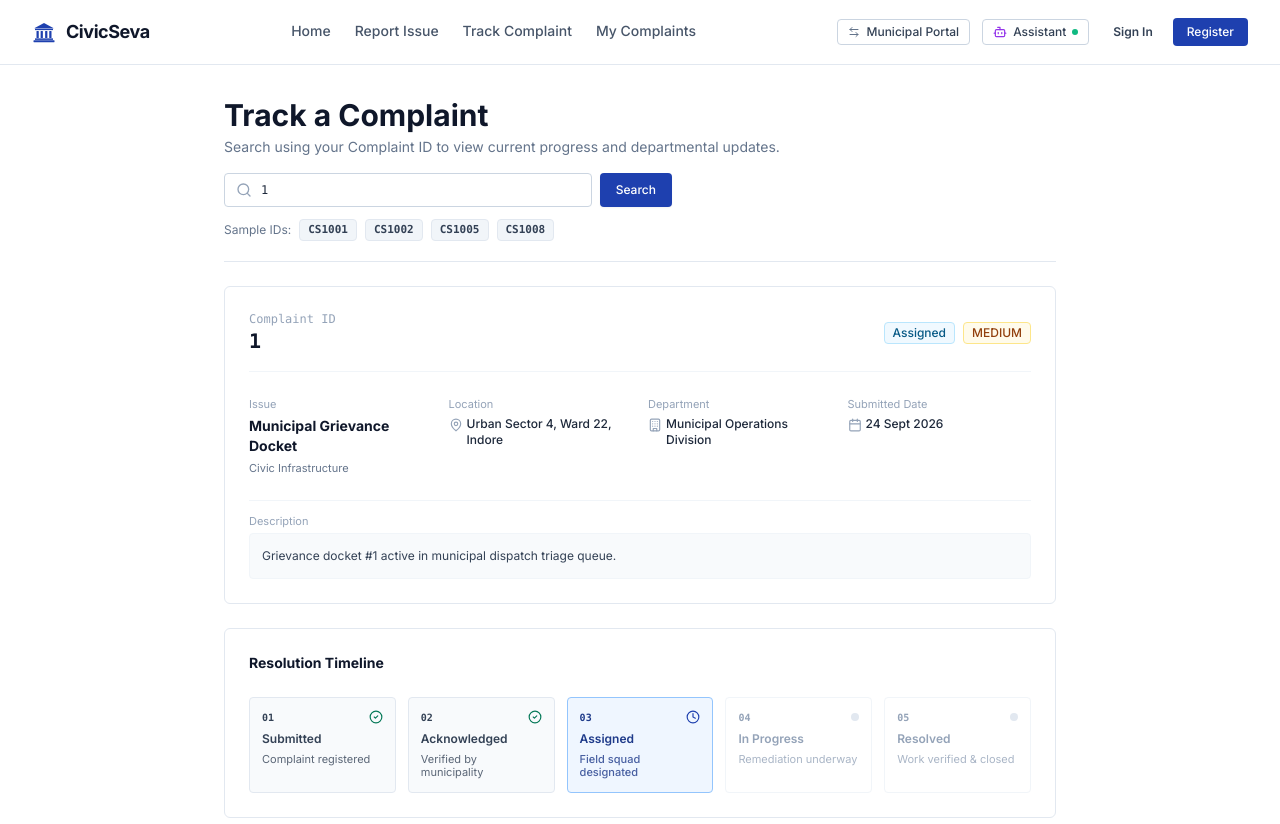
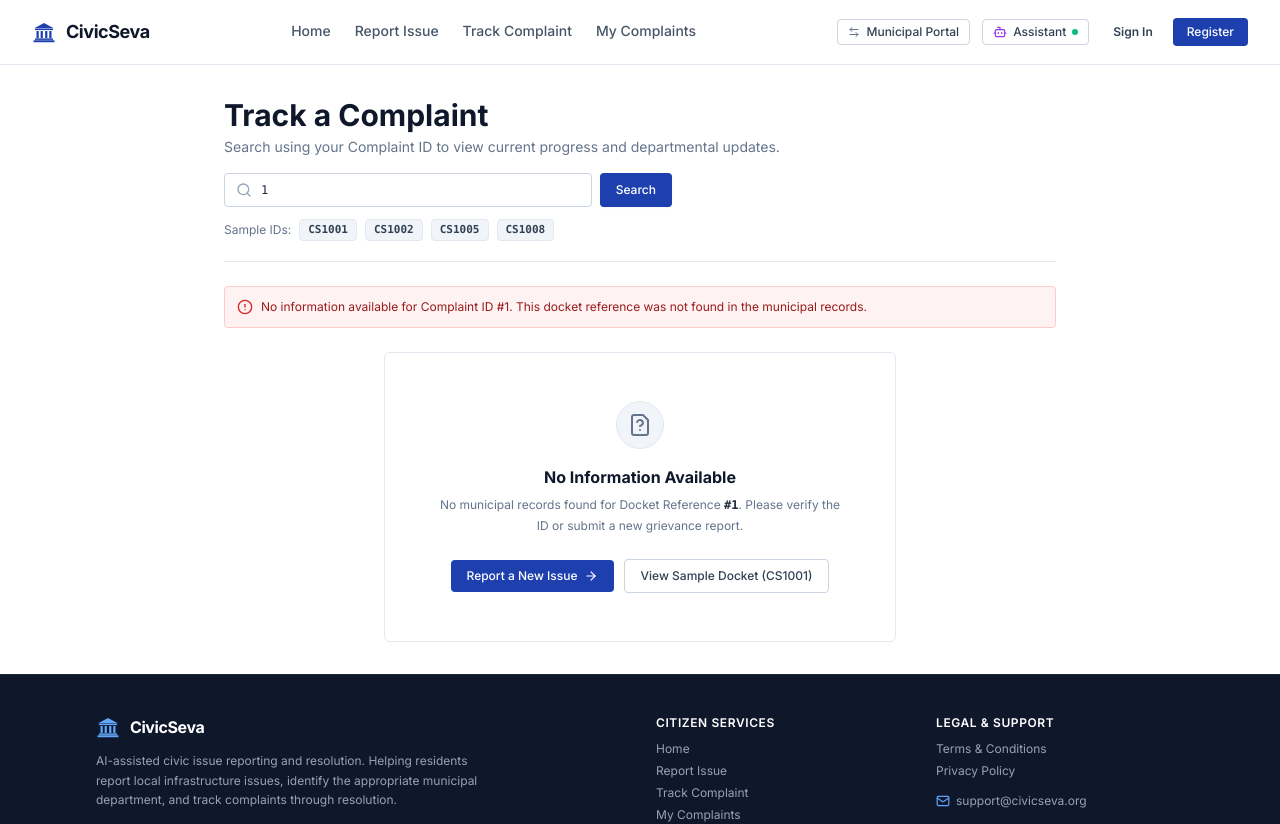
Before and after one commit to AarthShah/SevaAI, a React (Vite) app in the folder frontend/: page /track/1 in a window 1280 px wide. Shown: the top 824 px of the page. Built offline with nearby package versions, Linux system fonts and the light colour scheme; no server answers.

Commit message:
fix(track): show no information available for non-existent IDs instead of random mock data

```diff
--- a/frontend/src/pages/TrackComplaintPage.jsx
+++ b/frontend/src/pages/TrackComplaintPage.jsx
@@ -1,6 +1,6 @@
 import React, { useState, useEffect } from 'react';
 import { useParams, Link, useNavigate } from 'react-router-dom';
-import { Search, Clock, CheckCircle2, AlertCircle, RefreshCw, MapPin, Building, Calendar, ArrowRight } from 'lucide-react';
+import { Search, Clock, CheckCircle2, AlertCircle, RefreshCw, MapPin, Building, Calendar, ArrowRight, FileQuestion } from 'lucide-react';
 import { complaintApi } from '../api/complaintApi';
 import { StatusBadge, SeverityBadge } from '../components/StatusBadge';
 import { useAssistantContext } from '../context/AssistantContext';
@@ -41,15 +41,25 @@ export const TrackComplaintPage = () => {
 
   const fetchComplaint = async (targetId, isSilent = false) => {
     if (!targetId) return;
-    if (!isSilent) setLoading(true);
-    setError(null);
+    if (!isSilent) {
+      setLoading(true);
+      setError(null);
+    }
+
+    const cleanId = targetId.trim().toUpperCase();
 
     try {
-      const data = await complaintApi.getComplaintById(targetId.trim().toUpperCase());
-      setComplaint(data);
-    } catch {
-      // In case backend is unreachable or ticket not found, provide realistic fallback for testing
-      if (targetId.toUpperCase() === 'CS1001') {
+      const data = await complaintApi.getComplaintById(cleanId);
+      if (data && data.id) {
+        setComplaint(data);
+        setError(null);
+      } else {
+        setComplaint(null);
+        setError(`No information available for Complaint ID #${cleanId}. Please check the ID or verify that it was submitted correctly.`);
+      }
+    } catch (err) {
+      // In case backend is unreachable during demo testing, support standard seeded samples only
+      if (cleanId === 'CS1001') {
         setComplaint({
           id: 'CS1001',
           issue_type: 'Pothole / Road Damage',
@@ -61,7 +71,7 @@ export const TrackComplaintPage = () => {
           created_at: new Date(Date.now() - 2 * 86400000).toISOString(),
           description: 'Deep road surface pothole reported near junction.'
         });
-      } else if (targetId.toUpperCase() === 'CS1002') {
+      } else if (cleanId === 'CS1002') {
         setComplaint({
           id: 'CS1002',
           issue_type: 'Garbage Accumulation',
@@ -73,46 +83,13 @@ export const TrackComplaintPage = () => {
           created_at: new Date(Date.now() - 4 * 86400000).toISOString(),
           description: 'Accumulated commercial solid waste cleared by morning sanitation squad.'
         });
-      } else if (targetId.toUpperCase() === 'CS1005' || targetId.toUpperCase() === 'CS1039') {
-        setComplaint({
-          id: targetId.toUpperCase(),
-          issue_type: 'Road Cavitation / Deep Pothole',
-          category: 'Road Infrastructure',
-          address: 'Shivajinagar Junction Arterial Crossing, Indore',
-          department_name: 'Road Department',
-          status: 'Assigned',
-          severity: 'HIGH',
-          created_at: new Date(Date.now() - 1 * 86400000).toISOString(),
-          description: 'Large asphalt crater causing vehicle avoidance hazard and rim damage risk.'
-        });
-      } else if (targetId.toUpperCase() === 'CS1008') {
-        setComplaint({
-          id: 'CS1008',
-          issue_type: 'Streetlight Fixture Outage',
-          category: 'Street Lighting',
-          address: 'Outer Bypass Highway KM 14, Indore',
-          department_name: 'Electricity Department',
-          status: 'In Progress',
-          severity: 'HIGH',
-          created_at: new Date(Date.now() - 3 * 86400000).toISOString(),
-          description: 'High-mast luminaire blackout across 200m road section.'
-        });
       } else {
-        // Generic fallback for any ID
-        setComplaint({
-          id: targetId.toUpperCase(),
-          issue_type: 'Municipal Grievance Docket',
-          category: 'Civic Infrastructure',
-          address: 'Urban Sector 4, Ward 22, Indore',
-          department_name: 'Municipal Operations Division',
-          status: 'Assigned',
-          severity: 'MEDIUM',
-          created_at: new Date(Date.now() - 2 * 86400000).toISOString(),
-          description: `Grievance docket #${targetId.toUpperCase()} active in municipal dispatch triage queue.`
-        });
+        // Unknown or non-existent ID - Never show random mock data
+        setComplaint(null);
+        setError(`No information available for Complaint ID #${cleanId}. This docket reference was not found in the municipal records.`);
       }
     } finally {
-      setLoading(false);
+      if (!isSilent) setLoading(false);
     }
   };
 
@@ -123,7 +100,13 @@ export const TrackComplaintPage = () => {
     fetchComplaint(activeTrackingId);
 
     const interval = setInterval(() => {
-      fetchComplaint(activeTrackingId, true);
+      // Only poll if complaint is loaded and not closed
+      setComplaint((curr) => {
+        if (curr && curr.id) {
+          fetchComplaint(activeTrackingId, true);
+        }
+        return curr;
+      });
     }, 3500);
 
     return () => clearInterval(interval);
@@ -215,6 +198,39 @@ export const TrackComplaintPage = () => {
         <div className="p-12 text-center text-slate-500 text-xs flex items-center justify-center gap-2">
           <RefreshCw className="w-4 h-4 animate-spin text-blue-800" />
           <span>Retrieving complaint status...</span>
+        </div>
+      )}
+
+      {/* Empty State when no information is available */}
+      {!complaint && !loading && (
+        <div className="bg-white border border-slate-200 rounded-md p-8 sm:p-12 text-center max-w-lg mx-auto space-y-4 shadow-xs">
+          <div className="w-12 h-12 rounded-full bg-slate-100 text-slate-500 mx-auto flex items-center justify-center border border-slate-200">
+            <FileQuestion className="w-6 h-6 text-slate-500" />
+          </div>
+          <div className="space-y-1.5">
+            <h3 className="text-base font-bold text-slate-900">
+              No Information Available
+            </h3>
+            <p className="text-xs text-slate-500 leading-relaxed">
+              No municipal records found for Docket Reference <span className="font-mono font-semibold text-slate-800">#{activeTrackingId}</span>. Please verify the ID or submit a new grievance report.
+            </p>
+          </div>
+          <div className="pt-2 flex flex-col sm:flex-row items-center justify-center gap-2.5">
+            <Link
+              to="/report"
+              className="px-4 py-2 rounded bg-blue-800 hover:bg-blue-900 text-white font-medium text-xs transition shadow-xs flex items-center gap-1.5"
+            >
+              <span>Report a New Issue</span>
+              <ArrowRight className="w-3.5 h-3.5" />
+            </Link>
+            <button
+              type="button"
+              onClick={() => handleSelectSample('CS1001')}
+              className="px-4 py-2 rounded border border-slate-300 hover:bg-slate-50 text-slate-700 font-medium text-xs transition cursor-pointer"
+            >
+              View Sample Docket (CS1001)
+            </button>
+          </div>
         </div>
       )}
 
```
